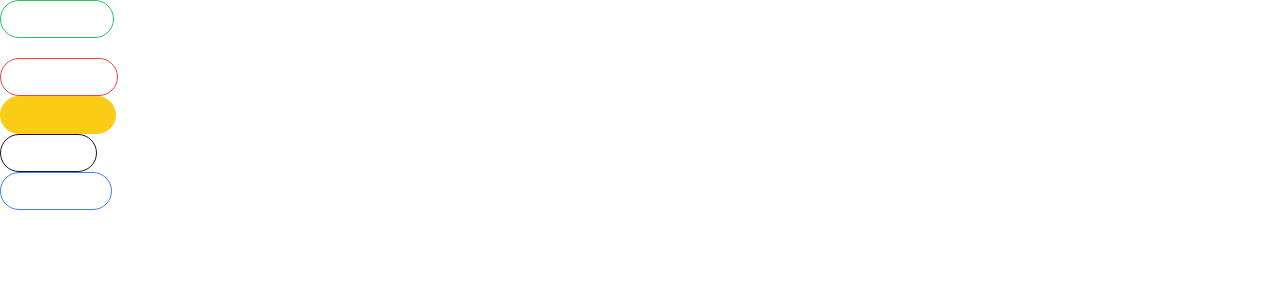
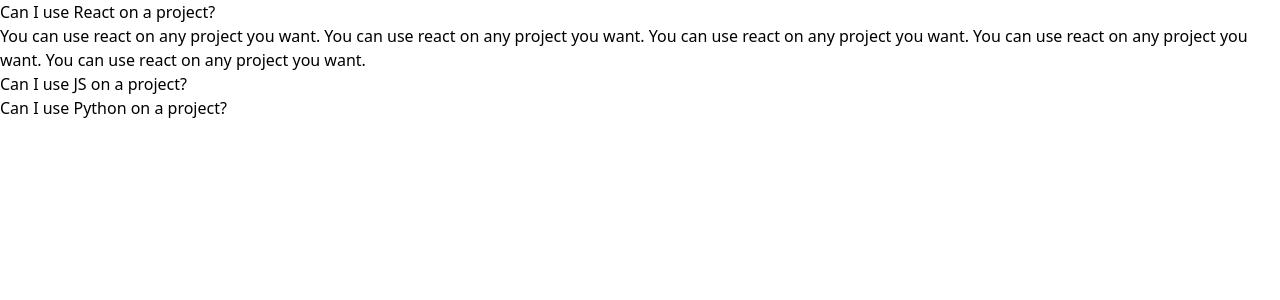
Before and after one commit to emonShimoul/udemy-react-redux-comps, a React (Create React App) app: page / in a window 1280 px wide. Shown: the top 300 px of the page. Built offline with nearby package versions, Linux system fonts and the light colour scheme.

Commit message:
complete the logic of accordion

```diff
--- a/src/App.js
+++ b/src/App.js
@@ -1,39 +1,25 @@
-import Button from "./Button";
-import { GoBell, GoCloudDownload, GoDatabase } from 'react-icons/go';
+import Accordion from "./components/Accordion";
+
 
 function App() {
-    const handleOnClick = () => {
-        console.log('Click!!');
-    }
-    return (
-        <div>
-            <div>
-                <Button onClick={handleOnClick} className="mb-5" success outline rounded>
-                    <GoBell />
-                    Click Me!
-                </Button>
-
-            </div>
-            <div>
-                <Button onMouseEnter={handleOnClick} danger outline rounded>
-                    <GoCloudDownload />
-                    Buy Now!
-                </Button>
-            </div>
-            <div>
-                <Button onMouseLeave={handleOnClick} warning outline rounded>
-                    <GoDatabase />
-                    See Deal!
-                </Button>
-            </div>
-            <div>
-                <Button secondary outline rounded>Hide Ads!</Button>
-            </div>
-            <div>
-                <Button primary outline rounded>Something!</Button>
-            </div>
-        </div>
-    );
+    const items = [
+        {
+            id: '1',
+            label: 'Can I use React on a project?',
+            content: 'You can use react on any project you want. You can use react on any project you want. You can use react on any project you want. You can use react on any project you want. You can use react on any project you want.'
+        },
+        {
+            id: '2',
+            label: 'Can I use JS on a project?',
+            content: 'You can use react on any project you want. You can use react on any project you want. You can use react on any project you want. You can use react on any project you want. You can use react on any project you want.'
+        },
+        {
+            id: '3',
+            label: 'Can I use Python on a project?',
+            content: 'You can use react on any project you want. You can use react on any project you want. You can use react on any project you want. You can use react on any project you want. You can use react on any project you want.'
+        },
+    ]
+    return <Accordion items={items}></Accordion>
 }
 
 export default App;
--- /dev/null
+++ b/src/components/Accordion.js
@@ -0,0 +1,25 @@
+import React, { useState } from 'react';
+
+const Accordion = ({ items }) => {
+    const [expandedIndex, setExpandedIndex] = useState(0);
+
+    const renderedItems = items.map((item, index) => {
+        const isExpanded = index === expandedIndex;
+        // console.log(isExpanded);
+
+        return (
+            <div key={item.id}>
+                <div onClick={() => setExpandedIndex(index)}>{item.label}</div>
+                {isExpanded && <div>{item.content}</div>}
+            </div>
+        );
+    });
+
+    return (
+        <div>
+            {renderedItems}
+        </div>
+    );
+};
+
+export default Accordion;
--- /dev/null
+++ b/src/pages/ButtonPage.js
@@ -0,0 +1,39 @@
+import Button from '../components/Button';
+import { GoBell, GoCloudDownload, GoDatabase } from 'react-icons/go';
+
+function ButtonPage() {
+    const handleOnClick = () => {
+        console.log('Click!!');
+    }
+    return (
+        <div>
+            <div>
+                <Button onClick={handleOnClick} className="mb-5" success outline rounded>
+                    <GoBell />
+                    Click Me!
+                </Button>
+
+            </div>
+            <div>
+                <Button onMouseEnter={handleOnClick} danger outline rounded>
+                    <GoCloudDownload />
+                    Buy Now!
+                </Button>
+            </div>
+            <div>
+                <Button onMouseLeave={handleOnClick} warning outline rounded>
+                    <GoDatabase />
+                    See Deal!
+                </Button>
+            </div>
+            <div>
+                <Button secondary outline rounded>Hide Ads!</Button>
+            </div>
+            <div>
+                <Button primary outline rounded>Something!</Button>
+            </div>
+        </div>
+    );
+}
+
+export default ButtonPage;
```
Also changed, not shown: src/components/Button.js (renamed from src/Button.js).
